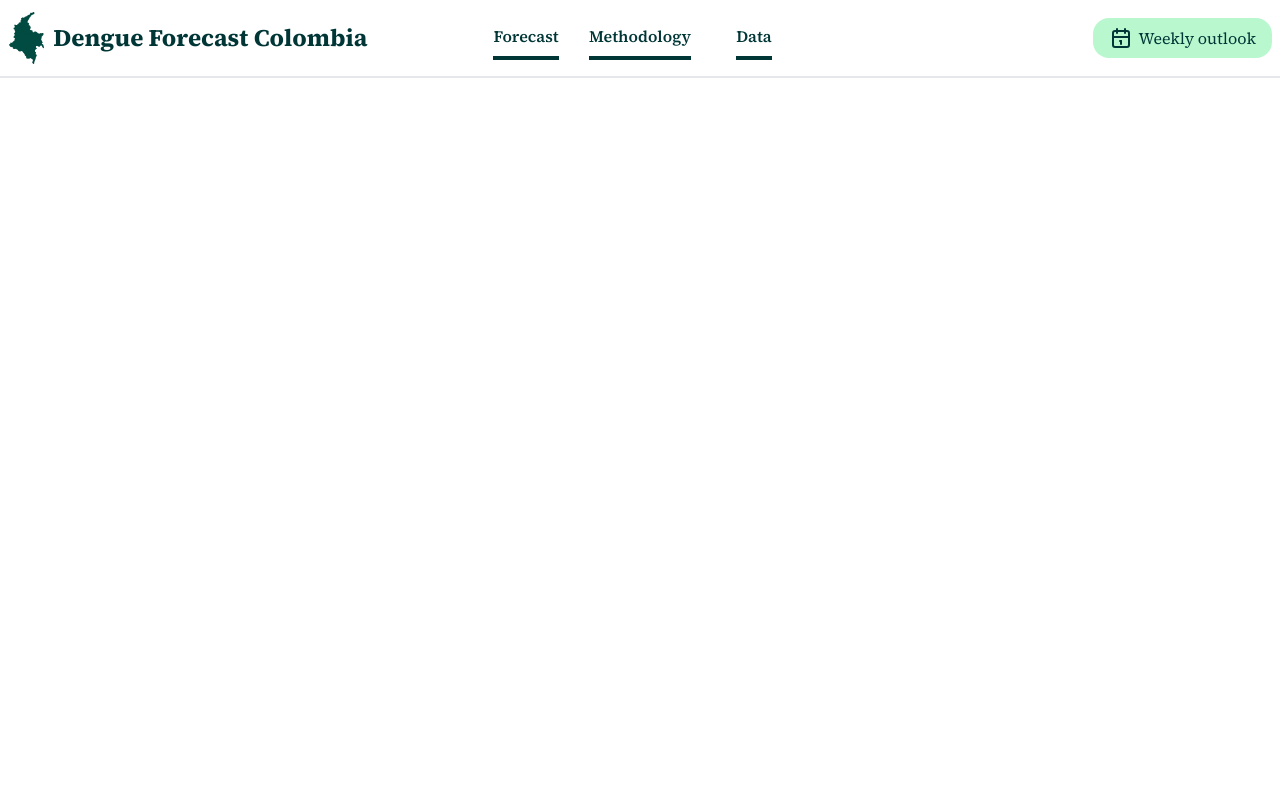
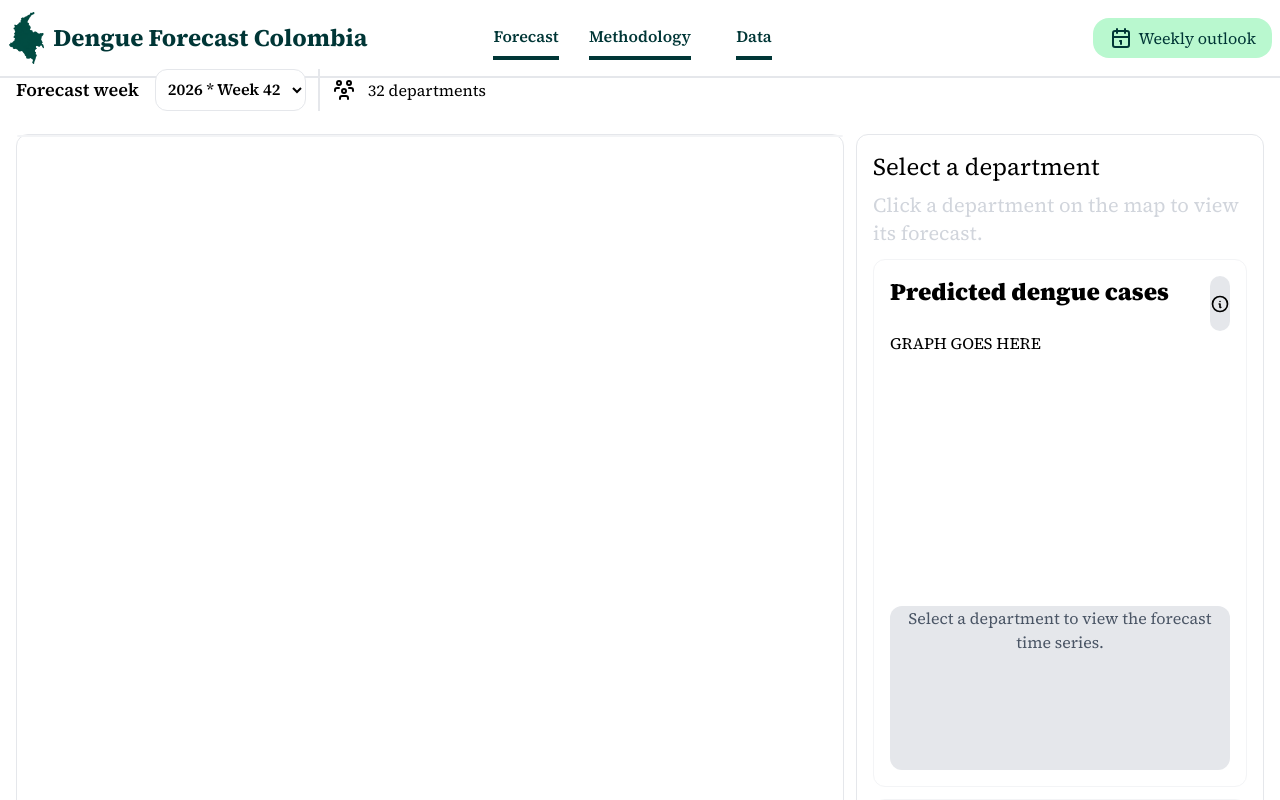
Before and after one commit to CarlosBlanco1/ColombiaDengueForecasting, a Next.js app in the folder frontend/: page / in a window 1280 px wide. Shown: the top 800 px of the page. Built offline with nearby package versions, Linux system fonts and the light colour scheme.

Commit message:
frontend looking sharper

```diff
--- /dev/null
+++ b/frontend/app/components/DengueMap.tsx
@@ -0,0 +1,7 @@
+export function DengueMap() {
+    return <>
+    <div className="border rounded-xl border-gray-100">
+
+    </div>
+    </>
+}
--- /dev/null
+++ b/frontend/app/components/ForecastRange.tsx
@@ -0,0 +1,17 @@
+import { InfoIcon } from "./icons/InfoIcon";
+
+export function ForecastRange() {
+    return <>
+        <div className="border rounded-xl border-gray-100 grid grid-rows-4 p-4 h-full">
+            <div className="row-span-1 grid grid-cols-17">
+                <span className="text-black col-span-16 font-black text-2xl">Forecast Range</span>
+                <div className="rounded-2xl bg-card-gray col-span-1 flex items-center justify-center">
+                    <InfoIcon></InfoIcon>
+                </div>
+            </div>
+            <div className="row-span-3 rounded-xl text-title-gray bg-card-gray text-center">
+                Select a department to see the forecast range.
+            </div>
+        </div>
+    </>
+}
--- /dev/null
+++ b/frontend/app/components/ForecastWeekSelect.tsx
@@ -0,0 +1,12 @@
+export function ForecastWeekSelect() {
+    return <>
+        <div className="flex items-center gap-4">
+            <span className="text-lg font-semibold">Forecast week</span>
+            <div>
+                <select className="bg-white p-2 border border-gray-200 rounded-xl font-semibold">
+                    <option value={"[2026, 42]"}>2026 * Week 42</option>
+                </select>
+            </div>
+        </div>
+    </>
+}
--- a/frontend/app/components/Header.tsx
+++ b/frontend/app/components/Header.tsx
@@ -44,5 +44,6 @@ export function Header() {
                 </div>
             </div>
         </div>
+        <hr className="border border-gray-200"></hr>
     </>
 }
--- /dev/null
+++ b/frontend/app/components/PredictedCasesCard.tsx
@@ -0,0 +1,20 @@
+import { InfoIcon } from "./icons/InfoIcon";
+
+export function PredictedCasesCard() {
+    return <>
+        <div className="border rounded-xl border-gray-100 grid grid-rows-9 p-4 h-full">
+            <div className="row-span-1 grid grid-cols-17">
+                <span className="text-black col-span-16 font-black text-2xl">Predicted dengue cases</span>
+                <div className="rounded-2xl bg-card-gray col-span-1 flex items-center justify-center">
+                    <InfoIcon></InfoIcon>
+                </div>
+            </div>
+            <div className="row-span-5">
+                GRAPH GOES HERE
+            </div>
+            <div className="row-span-4 rounded-xl text-title-gray bg-card-gray text-center">
+                Select a department to view the forecast time series.
+            </div>
+        </div>
+    </>
+}
--- a/frontend/app/components/icons/CalendarIcon.tsx
+++ b/frontend/app/components/icons/CalendarIcon.tsx
@@ -1,4 +1,4 @@
-type IconProps = React.SVGProps<SVGSVGElement>;
+export type IconProps = React.SVGProps<SVGSVGElement>;
 
 export function CalendarIcon(props: IconProps) {
 
--- /dev/null
+++ b/frontend/app/components/icons/InfoIcon.tsx
@@ -0,0 +1,22 @@
+import { IconProps } from "./CalendarIcon";
+
+export function InfoIcon(props: IconProps) {
+    return <>
+        <svg xmlns="http://www.w3.org/2000/svg"
+            width="24"
+            height="24"
+            viewBox="0 0 24 24"
+            fill="none"
+            stroke="currentColor"
+            strokeWidth="2"
+            strokeLinecap="round"
+            strokeLinejoin="round"
+            className="icon icon-tabler icons-tabler-outline icon-tabler-info-circle"
+            {...props}>
+            <path stroke="none" d="M0 0h24v24H0z" fill="none" />
+            <path d="M3 12a9 9 0 1 0 18 0a9 9 0 0 0 -18 0" />
+            <path d="M12 9h.01" />
+            <path d="M11 12h1v4h1" />
+        </svg>
+    </>
+}
--- /dev/null
+++ b/frontend/app/components/icons/PeopleIcon.tsx
@@ -0,0 +1,25 @@
+import { IconProps } from "./CalendarIcon";
+
+export function PeopleIcon(props: IconProps) {
+    return <>
+        <svg xmlns="http://www.w3.org/2000/svg"
+            width="24"
+            height="24"
+            viewBox="0 0 24 24"
+            fill="none"
+            stroke="currentColor"
+            strokeWidth="2"
+            strokeLinecap="round"
+            strokeLinejoin="round"
+            className="icon icon-tabler icons-tabler-outline icon-tabler-users-group"
+            {...props}>
+            <path stroke="none" d="M0 0h24v24H0z" fill="none" />
+            <path d="M10 13a2 2 0 1 0 4 0a2 2 0 0 0 -4 0" />
+            <path d="M8 21v-1a2 2 0 0 1 2 -2h4a2 2 0 0 1 2 2v1" />
+            <path d="M15 5a2 2 0 1 0 4 0a2 2 0 0 0 -4 0" />
+            <path d="M17 10h2a2 2 0 0 1 2 2v1" />
+            <path d="M5 5a2 2 0 1 0 4 0a2 2 0 0 0 -4 0" />
+            <path d="M3 13v-1a2 2 0 0 1 2 -2h2" />
+        </svg>
+    </>
+}
--- a/frontend/app/globals.css
+++ b/frontend/app/globals.css
@@ -7,21 +7,18 @@
 
 @theme inline {
   --color-background: var(--background);
-  --color-foreground: var(--foreground);
   --font-sans: var(--font-geist-sans);
   --font-mono: var(--font-geist-mono);
-  --color-title-green: #003636
+  --color-title-green: #003636;
+  --color-card-gray: #e5e7eb;
+  --color-title-gray: #4a5565;
 }
 
 @media (prefers-color-scheme: dark) {
   :root {
     --background: #F8F7F4;
-    --foreground: #ededed;
   }
 }
 
 body {
-  background: var(--background);
-  color: var(--foreground);
-  font-family: Arial, Helvetica, sans-serif;
 }
--- a/frontend/app/layout.tsx
+++ b/frontend/app/layout.tsx
@@ -19,10 +19,13 @@ export default function RootLayout({ children }: LayoutProps<"/">) {
       lang="en"
       className={`h-full antialiased`}
     >
-      <body className={`${sourceSerif4.className} min-h-full flex flex-col`}>
-        <Header></Header>
-        <hr className="border border-gray-200"></hr>
-        {children}
+      <body className={`${sourceSerif4.className} h-full grid grid-rows-13`}>
+        <div className="row-span-1">
+          <Header></Header>
+        </div>
+        <div className="row-span-12">
+          {children}
+        </div>
       </body>
     </html>
   );
--- a/frontend/app/page.tsx
+++ b/frontend/app/page.tsx
@@ -1,8 +1,38 @@
+import { DengueMap } from "./components/DengueMap";
+import { ForecastRange } from "./components/ForecastRange";
+import { ForecastWeekSelect } from "./components/ForecastWeekSelect";
+import { PeopleIcon } from "./components/icons/PeopleIcon";
+import { PredictedCasesCard } from "./components/PredictedCasesCard";
+
 export default function Home() {
   return (
-    <div>
-      <div></div>
-      <div></div>
+    <div className="grid grid-rows-13 grid-cols-5 h-full">
+      <div className="row-span-1 col-span-5 flex items-center">
+        <div className="col-span-5 grid grid-cols-4 gap-3 p-4">
+          <ForecastWeekSelect></ForecastWeekSelect>
+          <div className="col-span-3 border-l-2 border-gray-200 flex items-center justify-start gap-3 pl-3">
+            <PeopleIcon width={24} height={24}></PeopleIcon>
+            <span>32 departments</span>
+          </div>
+        </div>
+      </div>
+      <div className="row-span-12 col-span-5 grid grid-cols-3 gap-3 p-4 h-full">
+        <div className="col-span-2 border border-gray-200 rounded-xl">
+          <DengueMap></DengueMap>
+        </div>
+        <div className="col-span-1 grid grid-rows-9 p-4 gap-3 border border-gray-200 rounded-xl bg-white">
+          <div className="row-span-1 flex flex-col gap-2">
+            <span className="text-black text-2xl">Select a department</span>
+            <span className="text-gray-300 text-xl">Click a department on the map to view its forecast.</span>
+          </div>
+          <div className="row-span-5">
+            <PredictedCasesCard></PredictedCasesCard>
+          </div>
+          <div className="row-span-3">
+            <ForecastRange></ForecastRange>
+          </div>
+        </div>
+      </div>
     </div>
   );
 }
```
